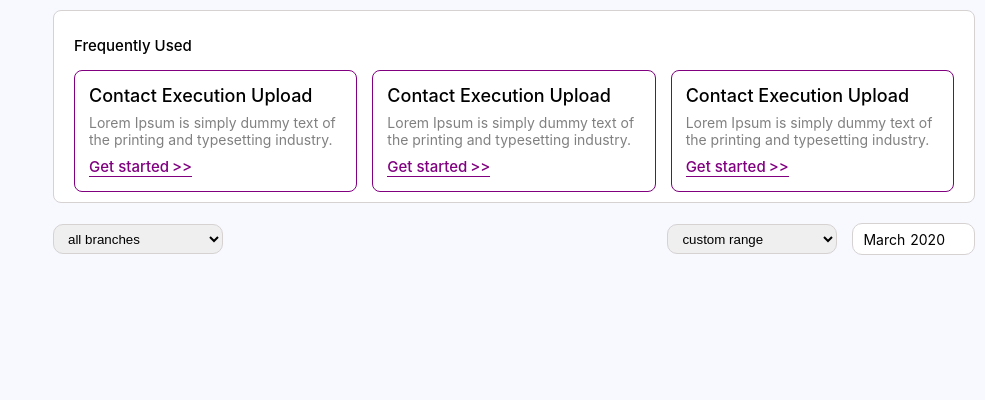
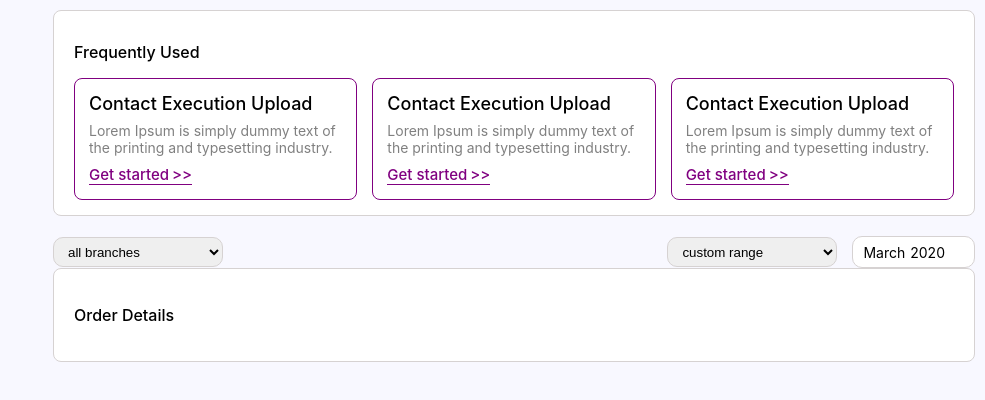
Before and after one commit to Gayathriravi31/react-dashboard, a React (Create React App) app: page / in a window 1280 px wide. Shown: the top 400 px of the page, without its empty margins (295-1280 px from the left). Built offline with nearby package versions, Linux system fonts and the light colour scheme.

Commit message:
order deatils card

```diff
--- a/src/UI/FrequentlyCard/frequentlyCard.css
+++ b/src/UI/FrequentlyCard/frequentlyCard.css
@@ -1,7 +1,7 @@
 
 /* start */
   .frequently_container{
-    padding: 10px 20px;
+    padding: 15px 20px;
     background-color: white;
     border-radius: 8px;
     border: 1px solid var(--primary-border);
--- a/src/UI/OrderDetailsCard/OrderDetailsCard.jsx
+++ b/src/UI/OrderDetailsCard/OrderDetailsCard.jsx
@@ -1,9 +1,13 @@
-import React from 'react'
+import React from 'react';
+import './orderDetailsCard.css'
 
 const OrderDetailsCard = () => {
   return (
-    <div >
-
+    <div className='order_details_container'>
+      <div>
+        <h3 className='common_header_h3'>Order Details</h3>
+        <a className='order_details_card_link'/>
+      </div>
     </div>
   )
 }
--- a/src/UI/OrderDetailsCard/orderDetailsCard.css
+++ b/src/UI/OrderDetailsCard/orderDetailsCard.css
@@ -0,0 +1,7 @@
+.order_details_container{
+    padding: 20px;
+    background-color: white;
+    border-radius: 8px;
+    border: 1px solid var(--primary-border);
+    margin-bottom: 20px;
+  }
--- a/src/components/RightPanel/RightPanel.jsx
+++ b/src/components/RightPanel/RightPanel.jsx
@@ -1,6 +1,7 @@
 import React from 'react';
 import FrequentlyCard from '../../UI/FrequentlyCard/FrequentlyCard';
 import './rightPanel.css';
+import OrderDetailsCard from '../../UI/OrderDetailsCard/OrderDetailsCard';
 
 const RightPanel = () => {
   return (
@@ -23,6 +24,7 @@ const RightPanel = () => {
           </div>
         </div>
       </div>
+      <OrderDetailsCard/>
     </div>
   )
 }
--- a/src/index.css
+++ b/src/index.css
@@ -29,7 +29,7 @@ code {
   padding: 10px;
 }
 .common_header_h3{
-  font-size: 15px;
+  font-size: 16px;
   font-weight: 500;
 }
 @media screen and (max-width:767px) {
```
